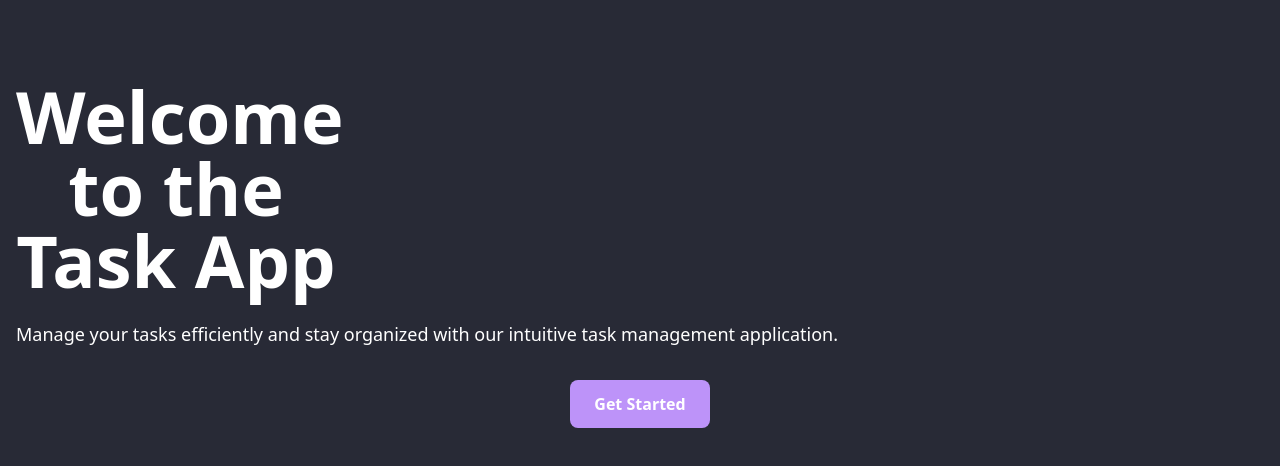
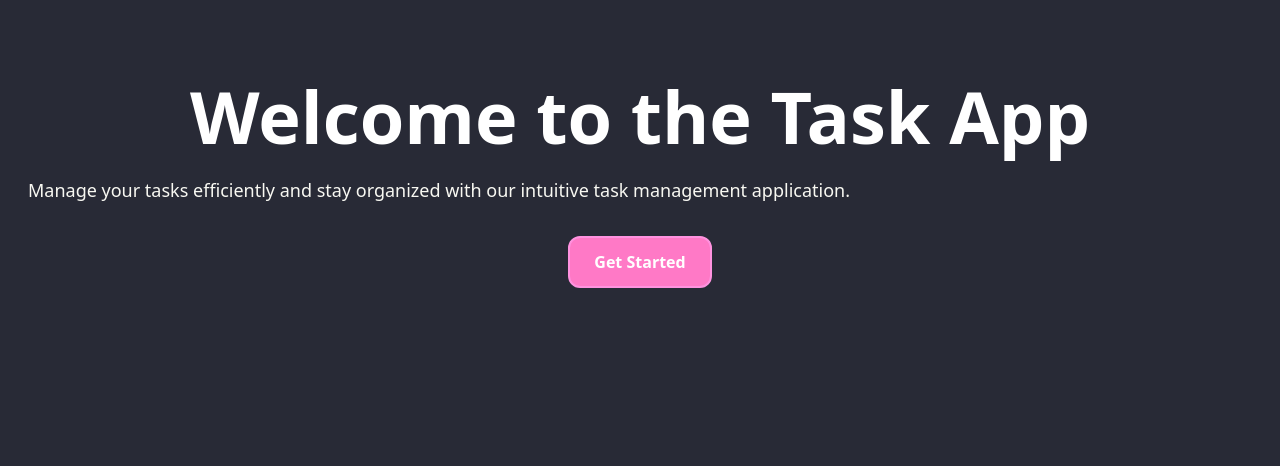
Before and after one commit to Slim-Beatnik/frontend_module01_assignment01_task-manager-app, a React (Vite) app: page / in a window 1280 px wide. Shown: the top 466 px of the page. Built offline with nearby package versions, Linux system fonts and the light colour scheme.

Commit message:
Refactor Landing page to use NavLink for navigation and verify tailwindcss coloring works, update styles, and add dependenciesMeta for prettier plugin

```diff
--- a/src/pages/Landing.tsx
+++ b/src/pages/Landing.tsx
@@ -1,22 +1,24 @@
+import { NavLink } from 'react-router';
+
 export default function Landing() {
   return (
     <section className="relative min-h-screen overflow-hidden">
       <div className="dark bg-dracula-bg min-h-screen">
-        <div className="container mx-auto px-4 py-20 sm:min-w-100 md:min-w-80">
-          <h1 className="text-dracula-foreground mb-6 text-center text-4xl font-bold sm:w-80 sm:text-5xl md:text-6xl lg:text-7xl">
+        <div className="container mx-auto justify-center px-4 py-20 sm:min-w-100 md:min-w-80">
+          <h1 className="text-dracula-foreground xs:w-full mx-auto mb-6 w-80 text-center text-4xl font-bold sm:text-5xl md:text-6xl lg:text-7xl">
             Welcome to the Task App
           </h1>
-          <p className="text-dracula-foreground mb-8 text-justify text-lg">
+          <p className="text-dracula-fg mx-3 mb-8 text-justify text-lg">
             Manage your tasks efficiently and stay organized with our intuitive
             task management application.
           </p>
           <div className="flex justify-center">
-            <a
-              href="/tasks"
-              className="text-shadow-dracula-red bg-dracula-purple hover:text-dracula-red hover:text-shadow-dracula-foreground hover:bg-dracula-purple-shift w-fit rounded-lg px-6 py-3 font-semibold transition-colors duration-300"
+            <NavLink
+              to="/tasks"
+              className="text-shadow-dracula-red bg-dracula-pink hover:text-dracula-red hover:text-shadow-dracula-fg hover:bg-dracula-purple-shift border-dracula-pink-shift w-fit rounded-xl border-2 px-6 py-3 font-semibold transition-colors duration-300 hover:text-shadow-2xs"
             >
               Get Started
-            </a>
+            </NavLink>
           </div>
         </div>
       </div>
--- a/src/styles/base.css
+++ b/src/styles/base.css
@@ -1,4 +1,5 @@
 @theme {
+  --breakpoint-xs: 30rem;
   /* Base Palette */
   --color-dracula-bg: #282a36;
   --color-dracula-fg: #f8f8f2;
```
Also changed, not shown: package.json (+6 -3 lines), 1 other file (tests, documents, lock files or other folders).
